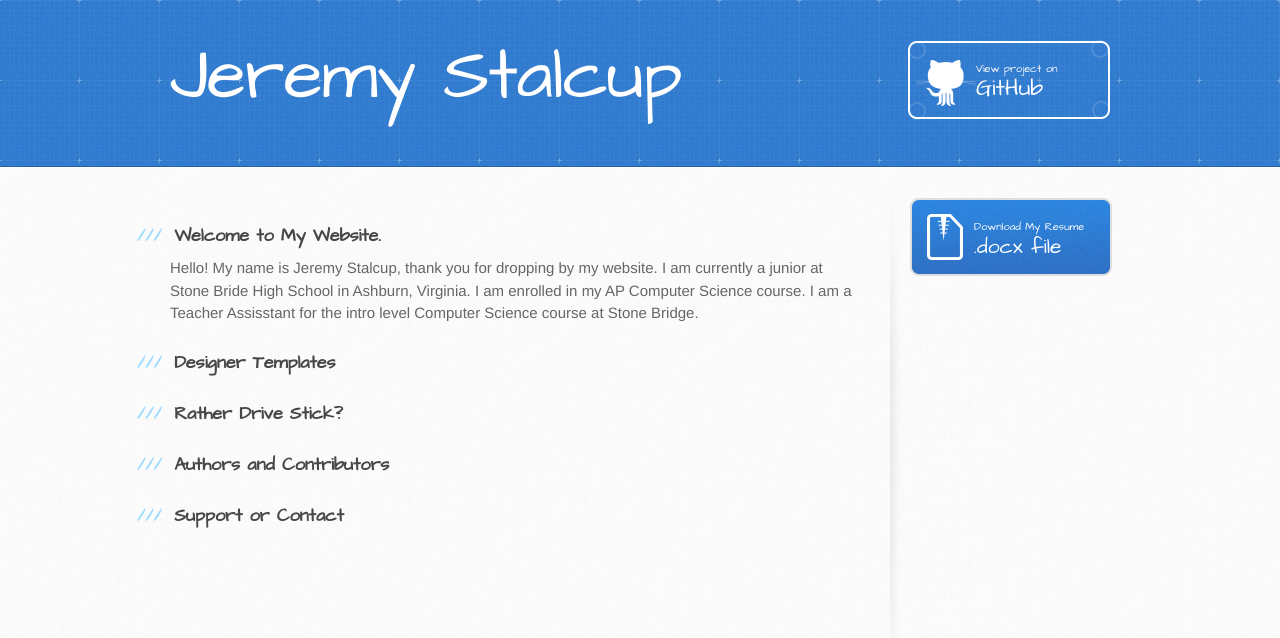
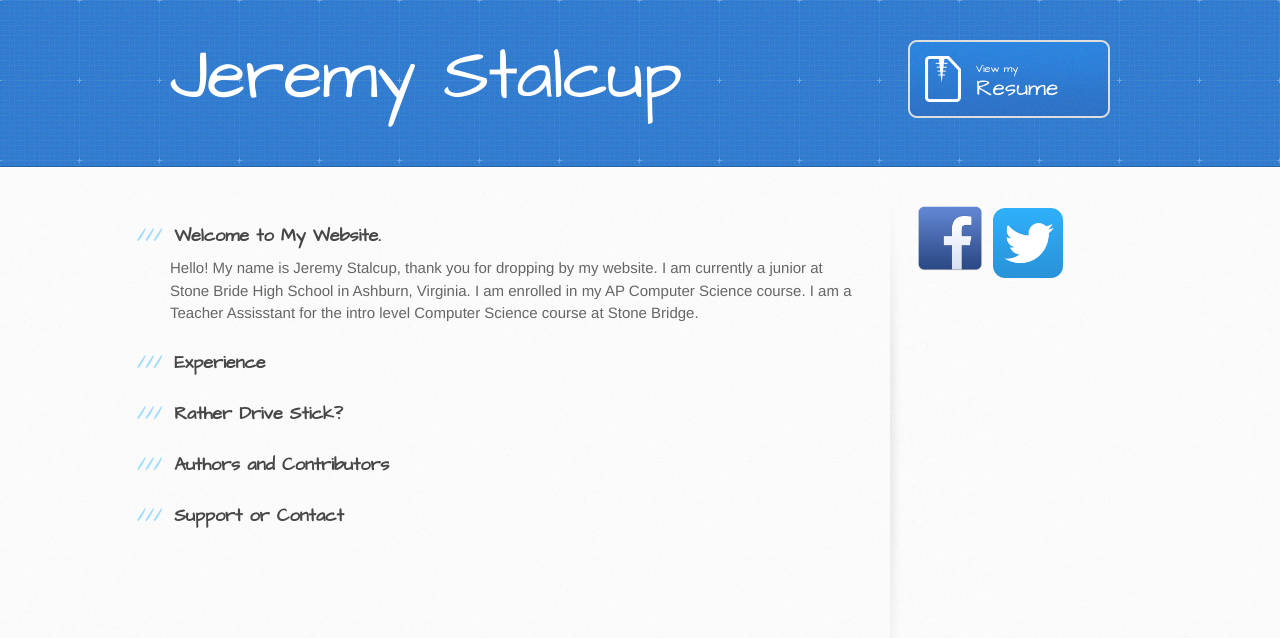
Before and after one commit to jeremystalcup1/mygithubpage, a plain HTML site: page index.html in a window 1280 px wide. Drawn offline with Linux system fonts and the light colour scheme.

Commit message:
Customizing

```diff
--- a/index.html
+++ b/index.html
@@ -21,7 +21,7 @@
       <div class="inner">
         <h1>Jeremy Stalcup</h1>
         <h2></h2>
-        <a href="https://github.com/jeremystalcup1/mygithubpage" class="button"><small>View project on</small> GitHub</a>
+        <a href="https://github.com/jeremystalcup1/mygithubpage" class="button"><small>View my</small> Resume</a>
       </div>
     </header>
 
@@ -34,7 +34,7 @@
 <p>Hello! My name is Jeremy Stalcup, thank you for dropping by my website. I am currently a junior at Stone Bride High School in Ashburn, Virginia. I am enrolled in my AP Computer Science course. I am a Teacher Assisstant for the intro level Computer Science course at Stone Bridge.</p>
 
 <h3>
-<a id="designer-templates" class="anchor" href="#designer-templates" aria-hidden="true"><span class="octicon octicon-link"></span></a>Designer Templates</h3>
+<a id="designer-templates" class="anchor" href="#designer-templates" aria-hidden="true"><span class="octicon octicon-link"></span></a>Experience</h3>
 
 <p></p>
 
@@ -55,9 +55,15 @@
         </section>
 
         <aside id="sidebar">
-          <a href="https://github.com/jeremystalcup1/mygithubpage/zipball/master" class="button">
+          <!--<a href="https://github.com/jeremystalcup1/mygithubpage/zipball/master" class="button">
             <small>Download My Resume</small>
             .docx file
+          </a>-->
+          <a><img src="images/facebook.png" height="80px" width="80px">
+
+          </a>
+          <a>
+            <img src="images/Twitter new.png" height="70px" width="70px">
           </a>
         </aside>
       </div>
--- a/stylesheets/stylesheet.css
+++ b/stylesheets/stylesheet.css
@@ -534,7 +534,7 @@ header a.button {
   position: absolute;
   top: 0;
   right: 0;
-  background: transparent url(../images/github-button.png) 0 0 no-repeat;
+  background: transparent url(../images/download-button.png) 0 0 no-repeat;
 }
 aside a.button {
   display: block;
```
Also changed, not shown: images/Twitter new.png (added), images/facebook.png (added).
